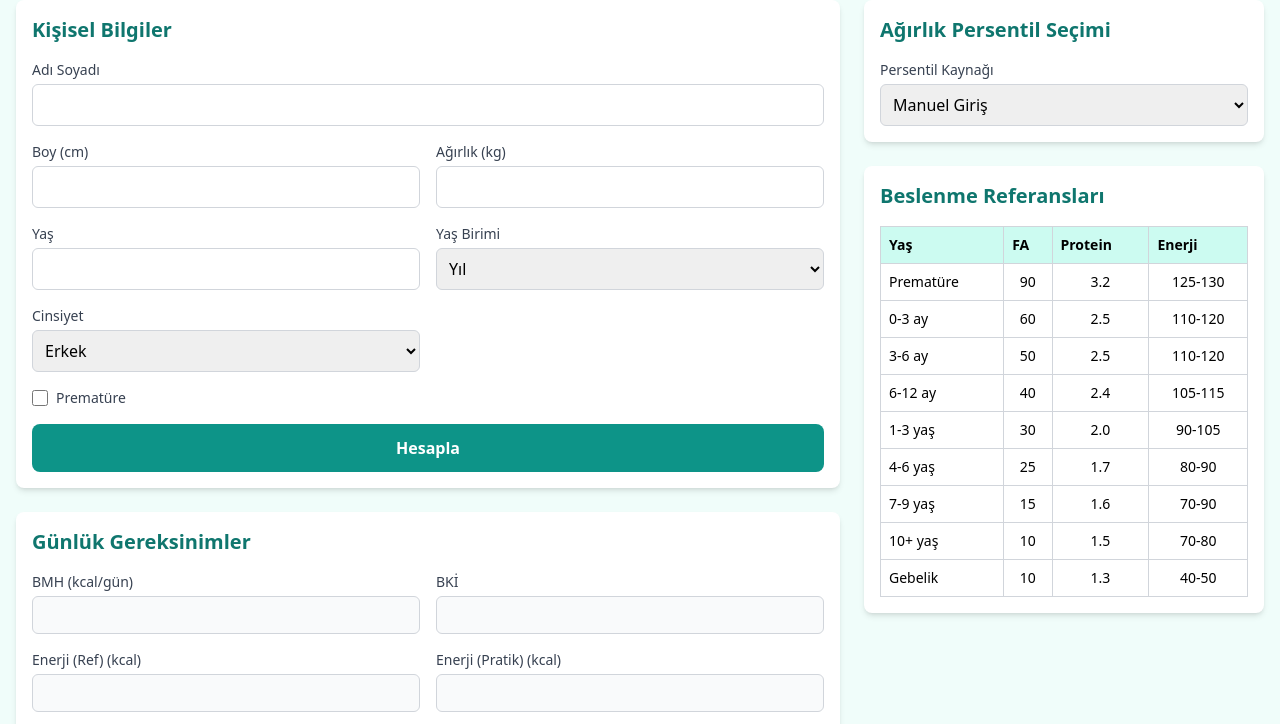
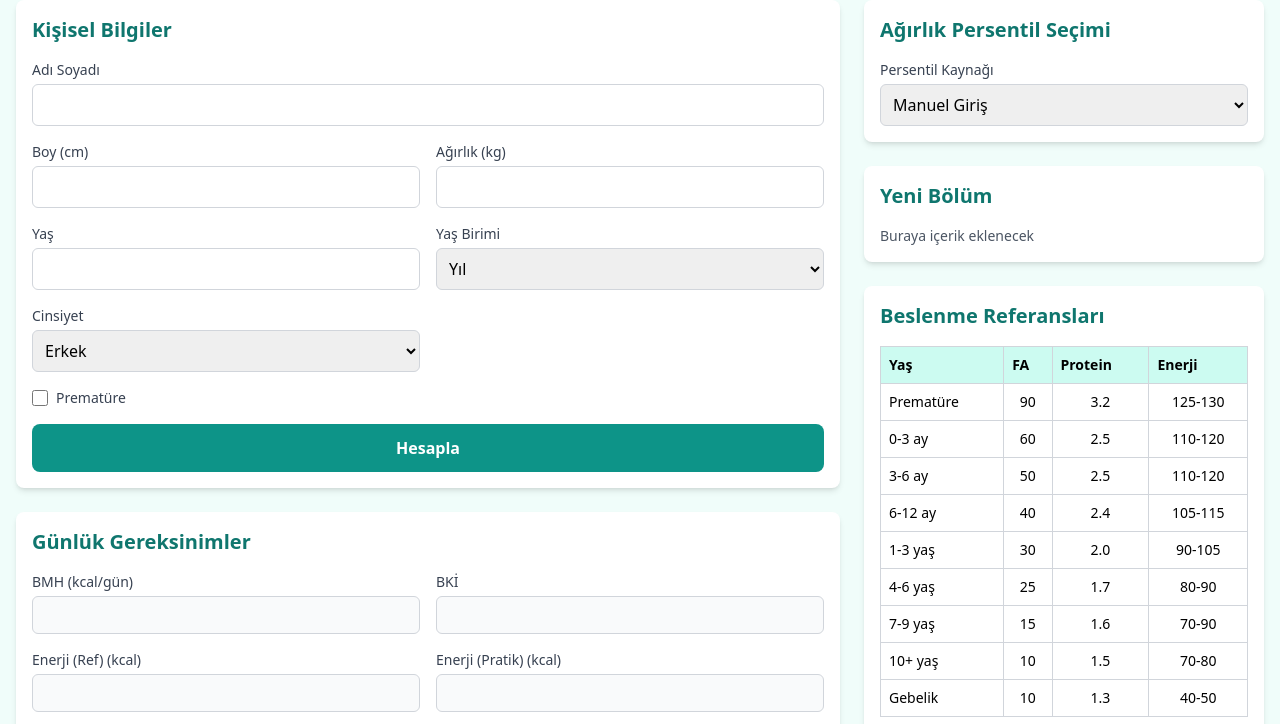
Before and after one commit to boraege/metabolizmahesaplama, a plain HTML site: page index.html in a window 1280 px wide. Shown: the part 76-800 px from the top of the page. Drawn offline with nearby package versions, Linux system fonts and the light colour scheme.

Commit message:
Update index.html

```diff
--- a/index.html
+++ b/index.html
@@ -109,6 +109,12 @@
                                 <option value="97">97</option>
                             </select>
                         </div>
+                    </div>
+                </div>
+                <div class="bg-white p-3 sm:p-4 rounded-lg shadow-md">
+                    <h2 class="text-lg sm:text-xl font-semibold text-teal-700 mb-3 sm:mb-4">Yeni Bölüm</h2>
+                    <div class="space-y-3 sm:space-y-4">
+                        <p class="text-xs sm:text-sm text-gray-600">Buraya içerik eklenecek</p>
                     </div>
                 </div>
                 <div class="bg-white p-3 sm:p-4 rounded-lg shadow-md">
```
